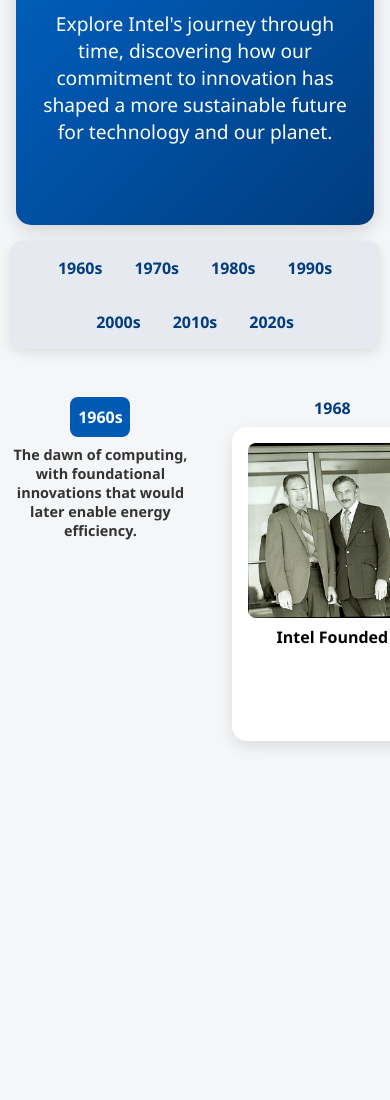
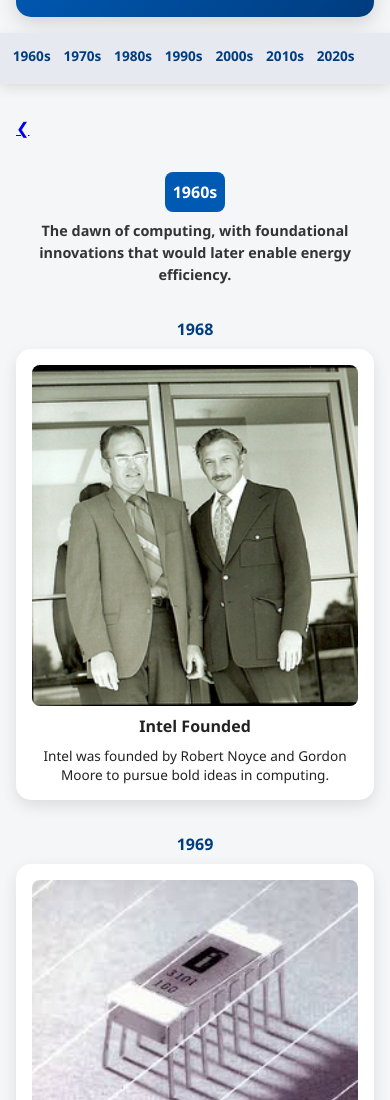
Before and after one commit to KDavis00/intelSustainability, a plain HTML site: page index.html in a window 390 px wide. Shown: the part 448-1548 px from the top of the page. Drawn offline with Linux system fonts and the light colour scheme.

Commit message:
fixed reactivity

```diff
--- a/style.css
+++ b/style.css
@@ -7,37 +7,37 @@
 body {
   font-family: "Segoe UI", Roboto, Arial, sans-serif;
   background: #f4f6f8;
+  color: #222;
   scroll-behavior: smooth;
+  line-height: 1.5;
 }
 
-/* Hero */
 .hero {
   background: linear-gradient(135deg, #0071c5, #0059b3, #003c7e);
   color: #fff;
   text-align: center;
-	padding: 5rem 1rem;
+  padding: 4rem 1.5rem;
   border-radius: 15px;
   margin: 1rem;
   box-shadow: 0 6px 20px rgba(0, 0, 0, 0.15);
 }
 
 .hero .logo {
-	width: 130px;
+  width: 120px;
   margin-bottom: 1rem;
 }
 
 .hero h1 {
-	font-size: 3rem;
+  font-size: 2.5rem;
   margin-bottom: 1rem;
 }
 
 .hero p {
-	max-width: 750px;
+  max-width: 700px;
   margin: 0 auto;
-	font-size: 1.2rem;
+  font-size: 1.1rem;
 }
 
-/* Quick Jump */
 .quick-jump {
   background: #e6eaf0;
   padding: 1rem;
@@ -49,10 +49,10 @@
 
 .quick-jump ul {
   display: flex;
+  flex-wrap: wrap;
   justify-content: center;
-	gap: 2rem;
+  gap: 1.5rem;
   list-style: none;
-	flex-wrap: wrap;
 }
 
 .quick-jump a {
@@ -66,50 +66,42 @@
   color: #0059b3;
 }
 
-/* Timeline */
 .timeline-container {
   display: flex;
   flex-direction: row;
   flex-wrap: nowrap;
   gap: 2rem;
-	overflow-x: scroll;
+  overflow-x: auto;
   scroll-snap-type: x mandatory;
   padding: 2rem 1rem;
-	-webkit-overflow-scrolling: touch;
-	/* smooth scroll for iOS */
+  scrollbar-width: thin;
+  scrollbar-color: #0059b3 #e6eaf0;
+  scroll-padding-left: 1rem;
 }
 
-/* Scrollbar */
 .timeline-container::-webkit-scrollbar {
-	height: 10px;
+  height: 8px;
 }
 
 .timeline-container::-webkit-scrollbar-track {
   background: #e6eaf0;
-	border-radius: 6px;
+  border-radius: 4px;
 }
 
 .timeline-container::-webkit-scrollbar-thumb {
   background: linear-gradient(135deg, #0071c5, #0059b3, #003c7e);
-	border-radius: 6px;
+  border-radius: 4px;
 }
 
-.timeline-container {
-	scrollbar-width: thin;
-	scrollbar-color: #0059b3 #e6eaf0;
-}
-
-
-/* Timeline Items */
 .timeline-item,
 .benchmark {
   flex: 0 0 300px;
-	/* base width */
   scroll-snap-align: start;
+  scroll-margin-left: 1rem;
+  scroll-margin-top: 1rem;
   text-align: center;
 }
 
-/* Benchmark Cards */
 .benchmark .rect {
   width: 60px;
   height: 40px;
@@ -124,12 +116,11 @@
 }
 
 .benchmark p {
-	font-weight: bold;
+  font-weight: 600;
   font-size: 0.9rem;
   color: #333;
 }
 
-/* Timeline Cards */
 .timeline-card {
   background: #fff;
   border-radius: 15px;
@@ -143,13 +134,13 @@
 }
 
 .timeline-card:hover {
-	transform: translateY(-8px) scale(1.04);
+  transform: translateY(-6px) scale(1.03);
   box-shadow: 0 12px 25px rgba(0, 0, 0, 0.15);
 }
 
 .timeline-card img.card-img {
   width: 100%;
-	max-height: 60%;
+  height: auto;
   object-fit: cover;
   border-radius: 8px;
   margin-bottom: 0.5rem;
@@ -158,20 +149,23 @@
 .timeline-card h3 {
   font-size: 1rem;
   font-weight: 700;
+  margin-bottom: 0.5rem;
 }
 
 .timeline-card p {
   font-size: 0.85rem;
   line-height: 1.4;
   opacity: 0;
-	transition: opacity 0.4s ease;
+  max-height: 0;
+  overflow: hidden;
+  transition: opacity 0.4s ease, max-height 0.4s ease;
 }
 
 .timeline-card:hover p {
   opacity: 1;
+  max-height: 500px;
 }
 
-/* Year Labels */
 .year {
   font-weight: 600;
   color: #003c7e;
@@ -183,12 +177,10 @@
   color: #0059b3;
 }
 
-/* Spacer for items without a year */
 .timeline-item.no-year {
-	padding-top: 2rem;
+  padding-top: 1.5rem;
 }
 
-/* Footer */
 footer {
   text-align: center;
   padding: 2rem 1rem;
@@ -196,19 +188,86 @@
   color: #555;
 }
 
-/* Responsive */
+@media (max-width: 1024px) {
+  .hero h1 {
+    font-size: 2.2rem;
+  }
+  .hero p {
+    font-size: 1rem;
+  }
+}
+
 @media (max-width: 768px) {
+  .timeline-container {
+    flex-direction: column;
+    overflow-x: hidden;
+    overflow-y: auto;
+    scroll-snap-type: y mandatory;
+  }
 
   .timeline-item,
   .benchmark {
-		flex: 0 0 250px;
+    flex: 1 1 auto;
+    width: 100%;
+    max-width: 100%;
+  }
+
+  .timeline-card p {
+    opacity: 1;
+    max-height: none;
+  }
+
+  .hero h1 {
+    font-size: 2rem;
+  }
+
+  .quick-jump {
+    position: sticky;
+    top: 0;
+    z-index: 100;
+    width: 100%;
+    margin: 0;
+    padding: 0.8rem 1rem;
+    border-radius: 0;
+  }
+
+  .quick-jump ul {
+    justify-content: flex-start;
+    overflow-x: auto;
+    gap: 1rem;
+    padding-bottom: 0.5rem;
+  }
+
+  .quick-jump a {
+    white-space: nowrap;
+    font-size: 0.95rem;
   }
 }
 
 @media (max-width: 480px) {
-
-	.timeline-item,
-	.benchmark {
-		flex: 0 0 200px;
+  .hero h1 {
+    font-size: 1.6rem;
+  }
+  .hero p {
+    font-size: 0.9rem;
+  }
+  .quick-jump {
+    padding: 0.6rem 0.8rem;
+  }
+  .quick-jump ul {
+    gap: 0.8rem;
+  }
+  .quick-jump a {
+    font-size: 0.85rem;
   }
 }
+
+@media (max-width: 360px) {
+  .quick-jump ul {
+    gap: 0.5rem;
+  }
+  .quick-jump a {
+    font-size: 0.8rem;
+    padding: 0 0.3rem;
+  }
+}
```
Lines whose indentation alone changed are shown as unchanged.
